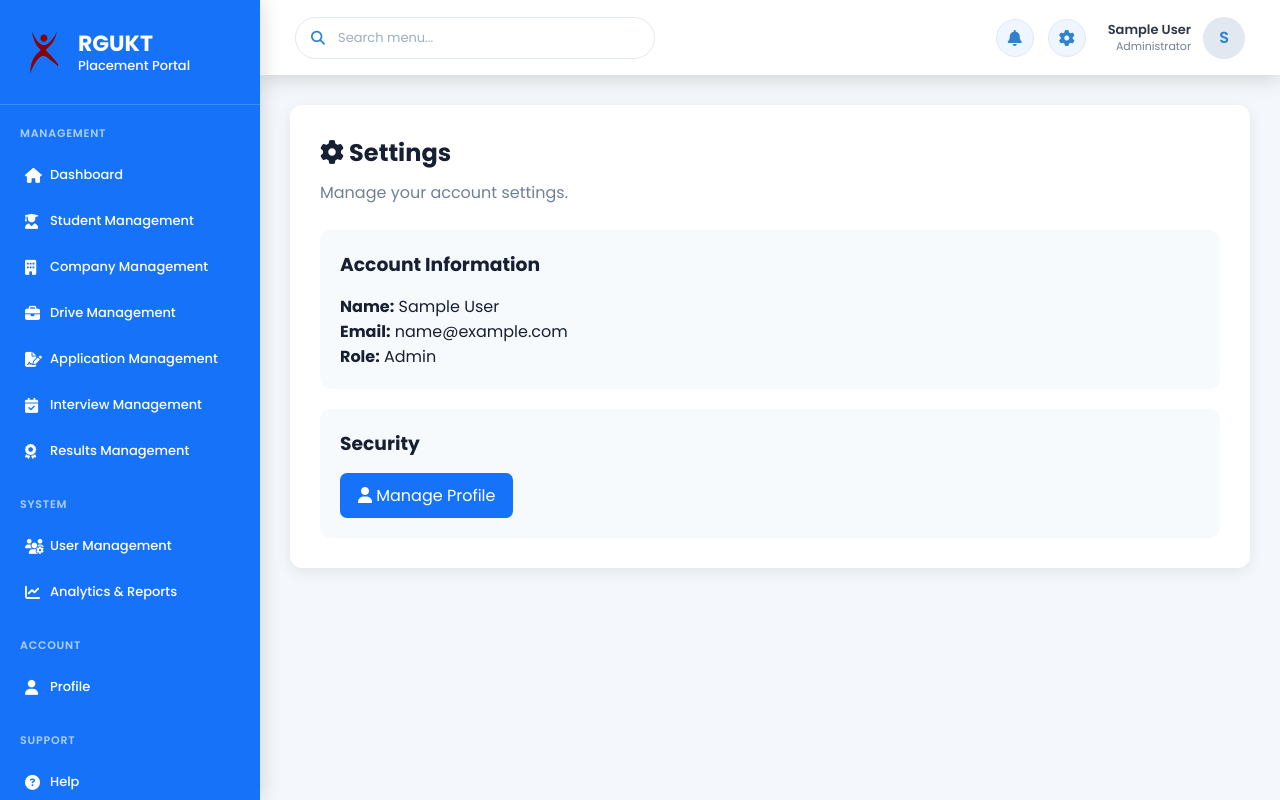
After one commit to SivaleelaPutta/college-placement-management-system, a Flask app: page /settings in a window 1280 px wide. The commit adds this page. Run offline with Flask 3, Linux system fonts and the light colour scheme; the visitor is signed in with stand-in values (Sample User, id 1); data that the repository does not hold is empty.

Commit message:
settings

```diff
--- a/app.py
+++ b/app.py
@@ -4161,6 +4161,307 @@ def notifications():
 
         cursor.close()
         connection.close()
+# ============================================================
+# SETTINGS
+# ============================================================
+
+@app.route("/settings")
+def settings():
+
+    if not login_required():
+
+        return redirect(
+            url_for("login")
+        )
+
+    user_id = session.get("user_id")
+
+    connection = get_db_connection()
+
+    if connection is None:
+
+        flash(
+            "Database connection failed.",
+            "error"
+        )
+
+        return redirect(
+            url_for("dashboard")
+        )
+
+    cursor = connection.cursor(
+        dictionary=True
+    )
+
+    try:
+
+        cursor.execute(
+            """
+            SELECT
+                user_id,
+                full_name,
+                email,
+                role,
+                created_at
+            FROM users
+            WHERE user_id = %s
+            """,
+            (user_id,)
+        )
+
+        user = cursor.fetchone()
+
+        if user is None:
+
+            flash(
+                "User information not found.",
+                "error"
+            )
+
+            return redirect(
+                url_for("dashboard")
+            )
+
+        return render_template(
+            "homepage.html",
+            page="settings.html",
+            user=user
+        )
+
+    except Error as e:
+
+        print(
+            "SETTINGS ERROR:",
+            e
+        )
+
+        flash(
+            "Unable to load settings.",
+            "error"
+        )
+
+        return redirect(
+            url_for("dashboard")
+        )
+
+    finally:
+
+        cursor.close()
+        connection.close()
+
+
+# ============================================================
+# CHANGE PASSWORD
+# ============================================================
+
+@app.route(
+    "/change-password",
+    methods=["POST"]
+)
+def change_password():
+
+    if not login_required():
+
+        return redirect(
+            url_for("login")
+        )
+
+    user_id = session.get("user_id")
+
+    current_password = request.form.get(
+        "current_password",
+        ""
+    )
+
+    new_password = request.form.get(
+        "new_password",
+        ""
+    )
+
+    confirm_password = request.form.get(
+        "confirm_password",
+        ""
+    )
+
+    # --------------------------------------------------------
+    # VALIDATION
+    # --------------------------------------------------------
+
+    if not current_password:
+
+        flash(
+            "Please enter your current password.",
+            "error"
+        )
+
+        return redirect(
+            url_for("settings")
+        )
+
+    if not new_password:
+
+        flash(
+            "Please enter a new password.",
+            "error"
+        )
+
+        return redirect(
+            url_for("settings")
+        )
+
+    if len(new_password) < 6:
+
+        flash(
+            "New password must contain at least 6 characters.",
+            "error"
+        )
+
+        return redirect(
+            url_for("settings")
+        )
+
+    if new_password != confirm_password:
+
+        flash(
+            "New password and confirm password do not match.",
+            "error"
+        )
+
+        return redirect(
+            url_for("settings")
+        )
+
+    if current_password == new_password:
+
+        flash(
+            "New password must be different from your current password.",
+            "error"
+        )
+
+        return redirect(
+            url_for("settings")
+        )
+
+    connection = get_db_connection()
+
+    if connection is None:
+
+        flash(
+            "Database connection failed.",
+            "error"
+        )
+
+        return redirect(
+            url_for("settings")
+        )
+
+    cursor = connection.cursor(
+        dictionary=True
+    )
+
+    try:
+
+        # ----------------------------------------------------
+        # GET CURRENT PASSWORD
+        # ----------------------------------------------------
+
+        cursor.execute(
+            """
+            SELECT password
+            FROM users
+            WHERE user_id = %s
+            """,
+            (user_id,)
+        )
+
+        user = cursor.fetchone()
+
+        if user is None:
+
+            flash(
+                "User account not found.",
+                "error"
+            )
+
+            return redirect(
+                url_for("settings")
+            )
+
+        # ----------------------------------------------------
+        # VERIFY CURRENT PASSWORD
+        # ----------------------------------------------------
+
+        if not check_password_hash(
+            user["password"],
+            current_password
+        ):
+
+            flash(
+                "Current password is incorrect.",
+                "error"
+            )
+
+            return redirect(
+                url_for("settings")
+            )
+
+        # ----------------------------------------------------
+        # HASH NEW PASSWORD
+        # ----------------------------------------------------
+
+        new_password_hash = generate_password_hash(
+            new_password
+        )
+
+        # ----------------------------------------------------
+        # UPDATE PASSWORD
+        # ----------------------------------------------------
+
+        cursor.execute(
+            """
+            UPDATE users
+            SET password = %s
+            WHERE user_id = %s
+            """,
+            (
+                new_password_hash,
+                user_id
+            )
+        )
+
+        connection.commit()
+
+        flash(
+            "Password changed successfully.",
+            "success"
+        )
+
+        return redirect(
+            url_for("settings")
+        )
+
+    except Error as e:
+
+        connection.rollback()
+
+        print(
+            "CHANGE PASSWORD ERROR:",
+            e
+        )
+
+        flash(
+            "Unable to change password.",
+            "error"
+        )
+
+        return redirect(
+            url_for("settings")
+        )
+
+    finally:
+
+        cursor.close()
+        connection.close()
 
 # ============================================================
 # HELP
--- a/templates/homepage.html
+++ b/templates/homepage.html
@@ -1164,7 +1164,7 @@ body{
             <!-- Settings -->
 
 <a
-                href="#"
+    href="{{ url_for('settings') }}"
     class="nav-btn"
     title="Settings"
 >
--- /dev/null
+++ b/templates/settings.html
@@ -0,0 +1,76 @@
+<div class="dashboard-content">
+
+    <div style="
+        background:white;
+        padding:30px;
+        border-radius:12px;
+        box-shadow:0 4px 15px rgba(0,0,0,0.08);
+    ">
+
+        <h2 style="margin-bottom:10px;">
+            <i class="fas fa-gear"></i>
+            Settings
+        </h2>
+
+        <p style="color:#718096; margin-bottom:25px;">
+            Manage your account settings.
+        </p>
+
+        <div style="
+            background:#f7fafc;
+            padding:20px;
+            border-radius:10px;
+            margin-bottom:20px;
+        ">
+
+            <h3 style="margin-bottom:15px;">
+                Account Information
+            </h3>
+
+            <p>
+                <strong>Name:</strong>
+                {{ user.full_name }}
+            </p>
+
+            <p>
+                <strong>Email:</strong>
+                {{ user.email }}
+            </p>
+
+            <p>
+                <strong>Role:</strong>
+                {{ user.role|capitalize }}
+            </p>
+
+        </div>
+
+        <div style="
+            background:#f7fafc;
+            padding:20px;
+            border-radius:10px;
+        ">
+
+            <h3 style="margin-bottom:15px;">
+                Security
+            </h3>
+
+            <a
+                href="{{ url_for('profile') }}"
+                style="
+                    display:inline-block;
+                    background:#1673f9;
+                    color:white;
+                    padding:10px 18px;
+                    border-radius:7px;
+                    text-decoration:none;
+                "
+            >
+                <i class="fas fa-user"></i>
+                Manage Profile
+            </a>
+
+        </div>
+
+    </div>
+
+</div>
```
Lines whose indentation alone changed are shown as unchanged.
